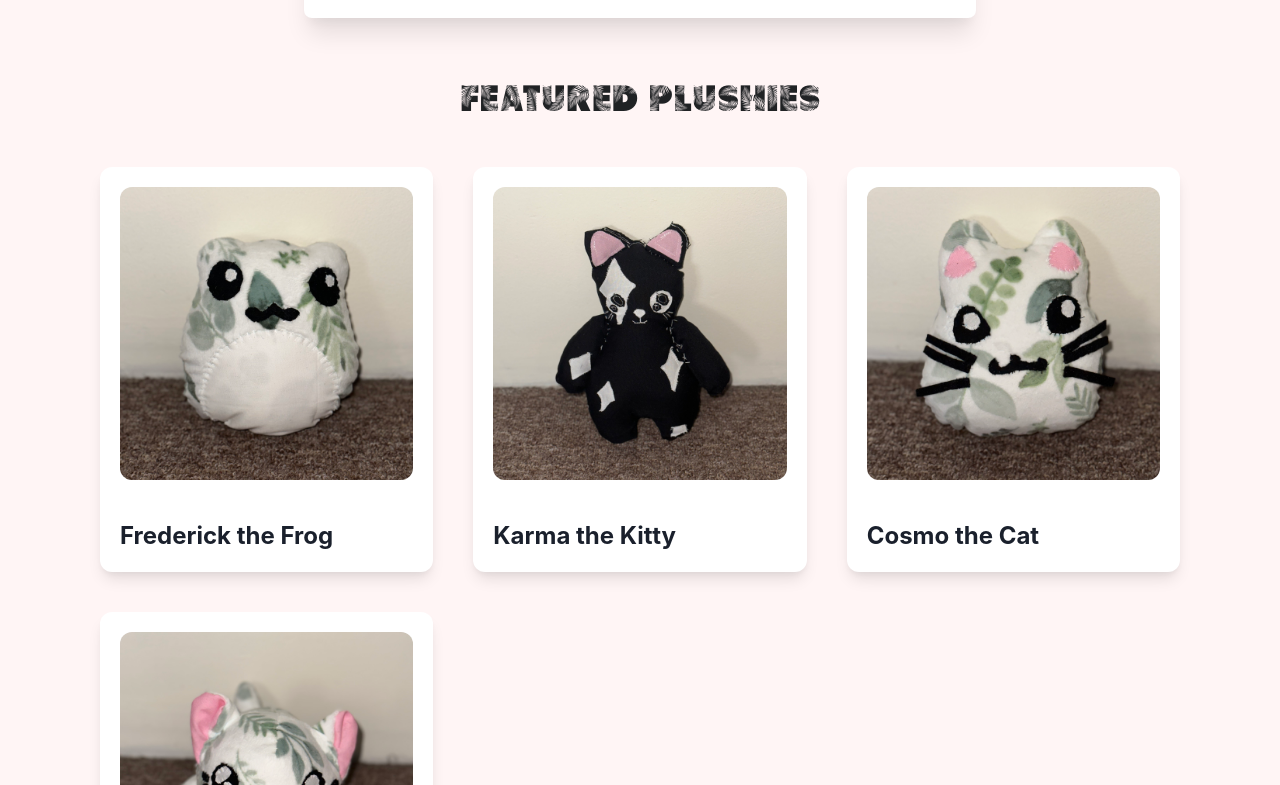
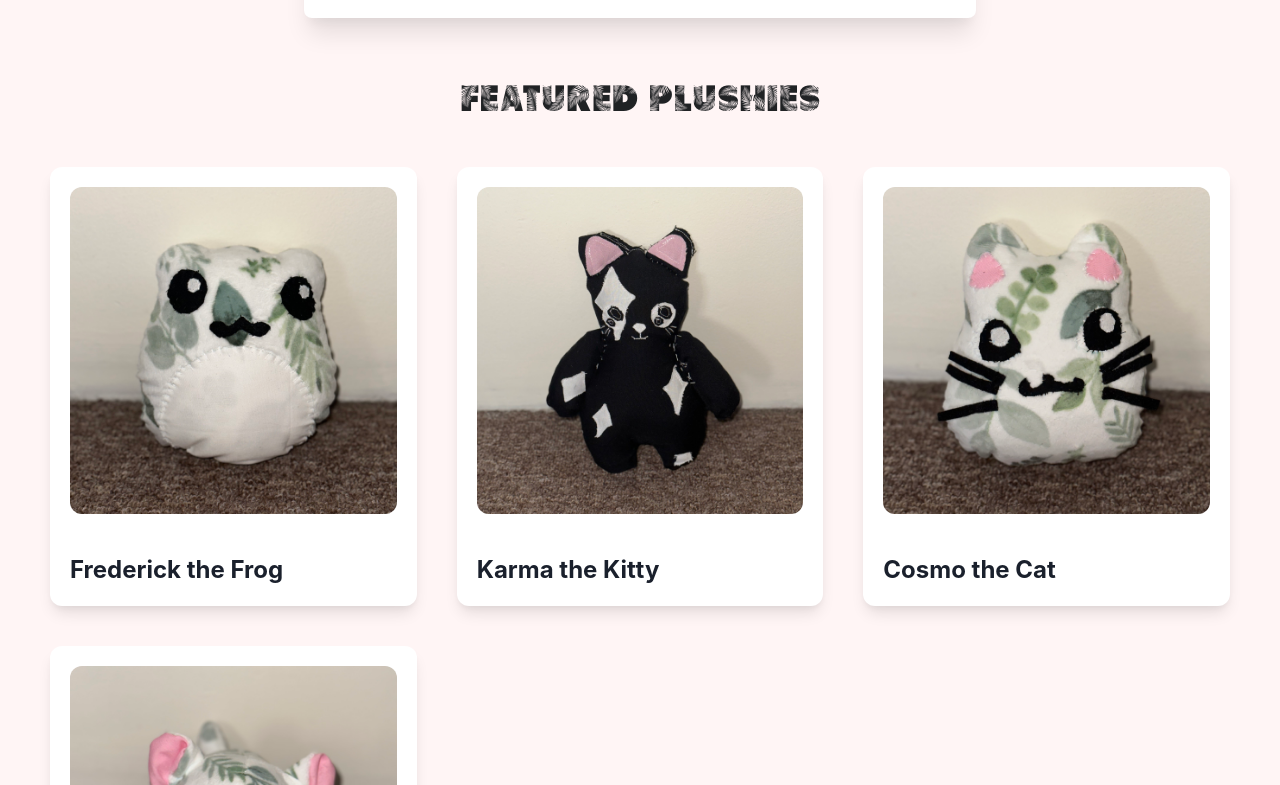
Before and after one commit to zayniel/karma_plushies, a Next.js app: page / in a window 1280 px wide. Shown: the part 495-1280 px from the top of the page. Built offline with nearby package versions, Linux system fonts and the light colour scheme.

Commit message:
fixed padding issue

```diff
--- a/pages/index.tsx
+++ b/pages/index.tsx
@@ -62,7 +62,7 @@ export default function Home() {
         <SimpleGrid columns={2}>
           <HStack>
           <Avatar mx='20px' mt={{ base: '16px', md: '6px', lg: '6px' }} size='xl' name='Karma' src='./pfp.jpg'></Avatar>
-          <Box w={{ base:'300px', md: '300px', lg: '400px'}}>
+          <Box w={{ base:'200px', md: '300px', lg: '400px'}}>
             <Text fontSize={{ base:'30px', md: '38px', lg: '38px' }} mt={{ base: '20px', md: '6px', lg: '6px' }} variant='title' color='#202224'>Karma Plushies</Text>
           </Box>
           </HStack>
@@ -78,7 +78,7 @@ export default function Home() {
     </div>
 
     <div className='grid-container'>
-      <SimpleGrid py='50px' px='100px' spacing='40px' minChildWidth='300px'>
+      <SimpleGrid py='50px' px='50px' spacing='40px' minChildWidth='300px'>
 
           <Box>
           <Card
```
